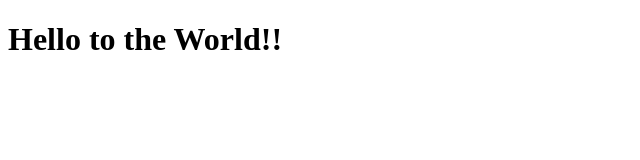
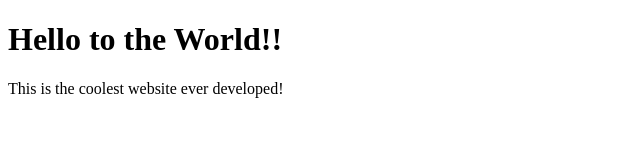
Before and after one commit to XTruckDriver/git-fun, a plain HTML site: page index.html in a window 1280 px wide. Shown: the whole page, without its empty margins (0-640 px from the left). Drawn offline with Linux system fonts and the light colour scheme.

Commit message:
added a paragraph

```diff
--- a/index.html
+++ b/index.html
@@ -7,5 +7,6 @@
   </head>
   <body>
     <h1>Hello to the World!!</h1>
+    <p>This is the coolest website ever developed!</p>
   </body>
 </html>
```
